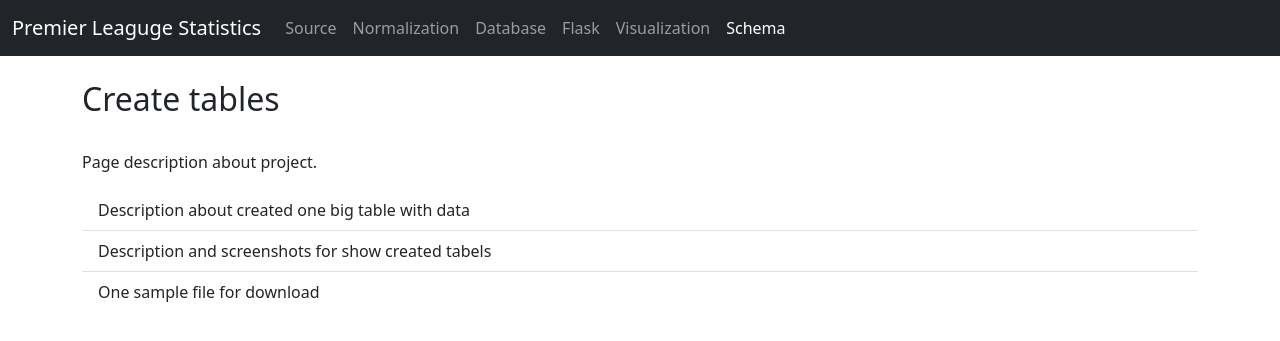
After one commit to mateuszgua/football-stats-england, a Flask app: page /normalization in a window 1280 px wide. The commit adds this page. Shown: the top 341 px of the page. Run offline with Flask 2, Linux system fonts and the light colour scheme.

Commit message:
Feat: add view and plan for information in page create tables

```diff
--- a/app.py
+++ b/app.py
@@ -18,5 +18,10 @@
     return render_template('source.html')
 
 
+@app.route('/normalization')
+def normalization():
+    return render_template('normalization.html')
+
+
 if __name__ == '__main__':
     app.run()
--- a/templates/navbar.html
+++ b/templates/navbar.html
@@ -13,7 +13,7 @@
                     <a class="nav-link" href="{{ url_for('source') }}">Source</a>
                 </li>
                 <li class="nav-item">
-                    <a class="nav-link" href="#">Normalization</a>
+                    <a class="nav-link" href="{{ url_for('normalization') }}">Normalization</a>
                 </li>
                 <li class="nav-item">
                     <a class="nav-link" href="#">Database</a>
--- /dev/null
+++ b/templates/normalization.html
@@ -0,0 +1,15 @@
+{% extends 'base.html' %}
+
+{% block content %}
+
+<h2 class="title">{% block title %} Create tables {% endblock %}</h2>
+<br>
+
+<p>Page description about project.</p>
+
+<ul class="list-group list-group-flush">
+    <li class="list-group-item">Description about created one big table with data</li>
+    <li class="list-group-item">Description and screenshots for show created tabels</li>
+    <li class="list-group-item">One sample file for download</li>
+</ul>
+{% endblock %}
```
